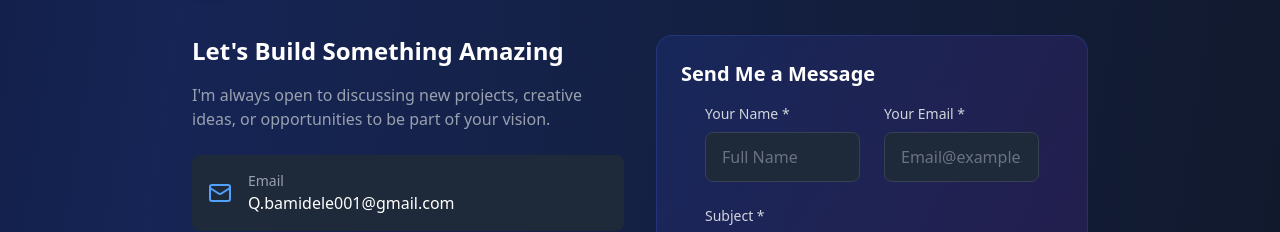
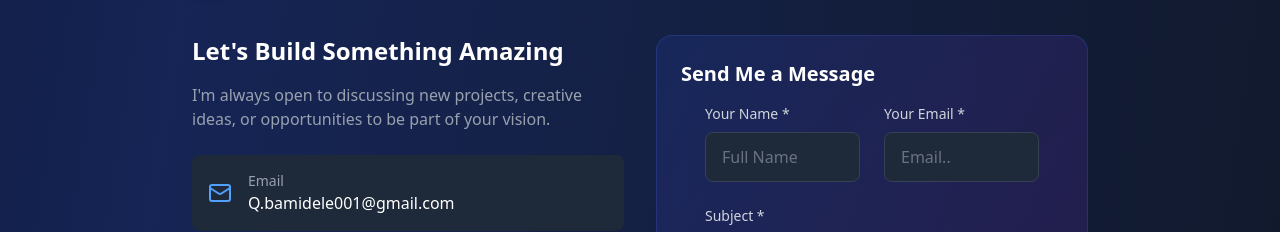
Before and after one commit to q-bamidele001/my-portfolio, a Next.js app: page / in a window 1280 px wide. Shown: the part 7120-7352 px from the top of the page. Built offline with nearby package versions, Linux system fonts and the light colour scheme.

Commit message:
updating form

```diff
--- a/components/ui/ContactForm.tsx
+++ b/components/ui/ContactForm.tsx
@@ -62,7 +62,7 @@ export const ContactForm = () => {
       <div className="grid md:grid-cols-2 gap-6">
         {[
           { label: 'Your Name *', id: 'name', type: 'text', placeholder: 'Full Name' },
-          { label: 'Your Email *', id: 'email', type: 'email', placeholder: 'Email@example.com' },
+          { label: 'Your Email *', id: 'email', type: 'email', placeholder: 'Email..' },
         ].map((field) => (
           <motion.div
             key={field.id}
```
